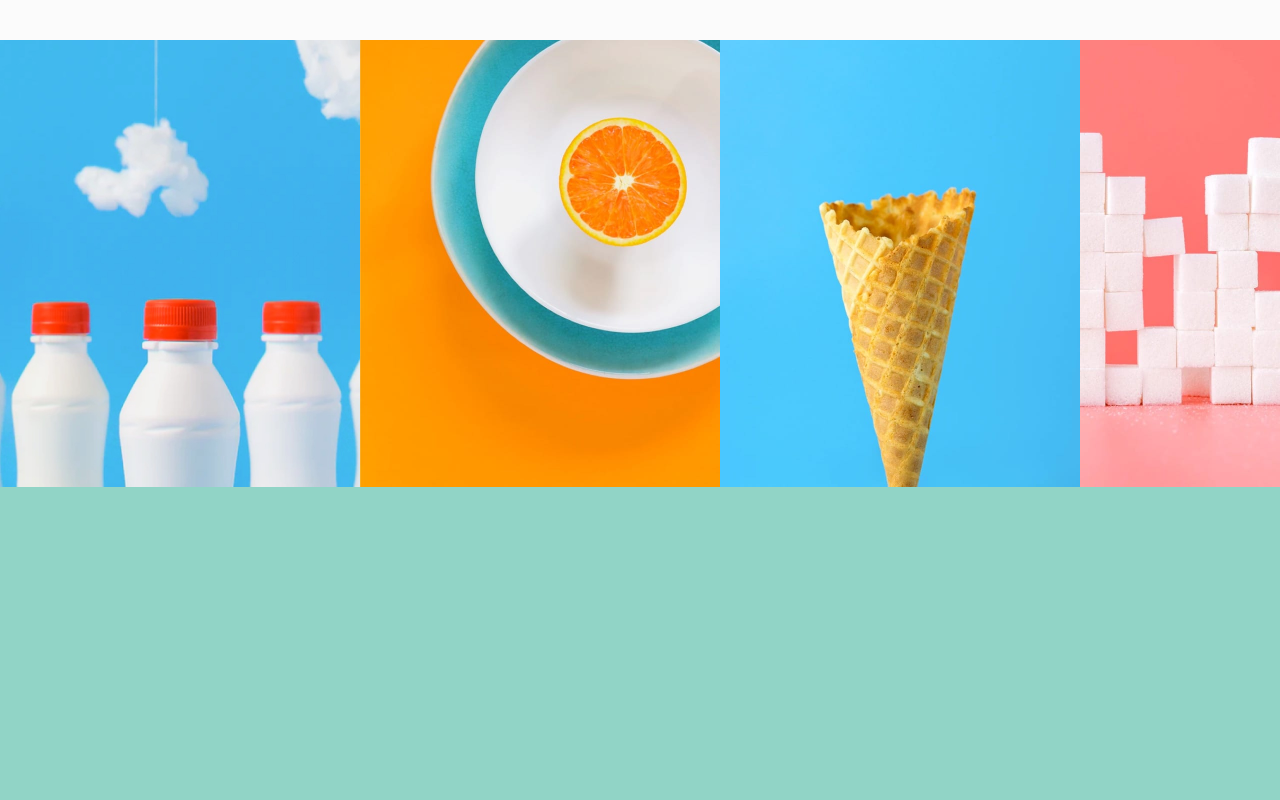
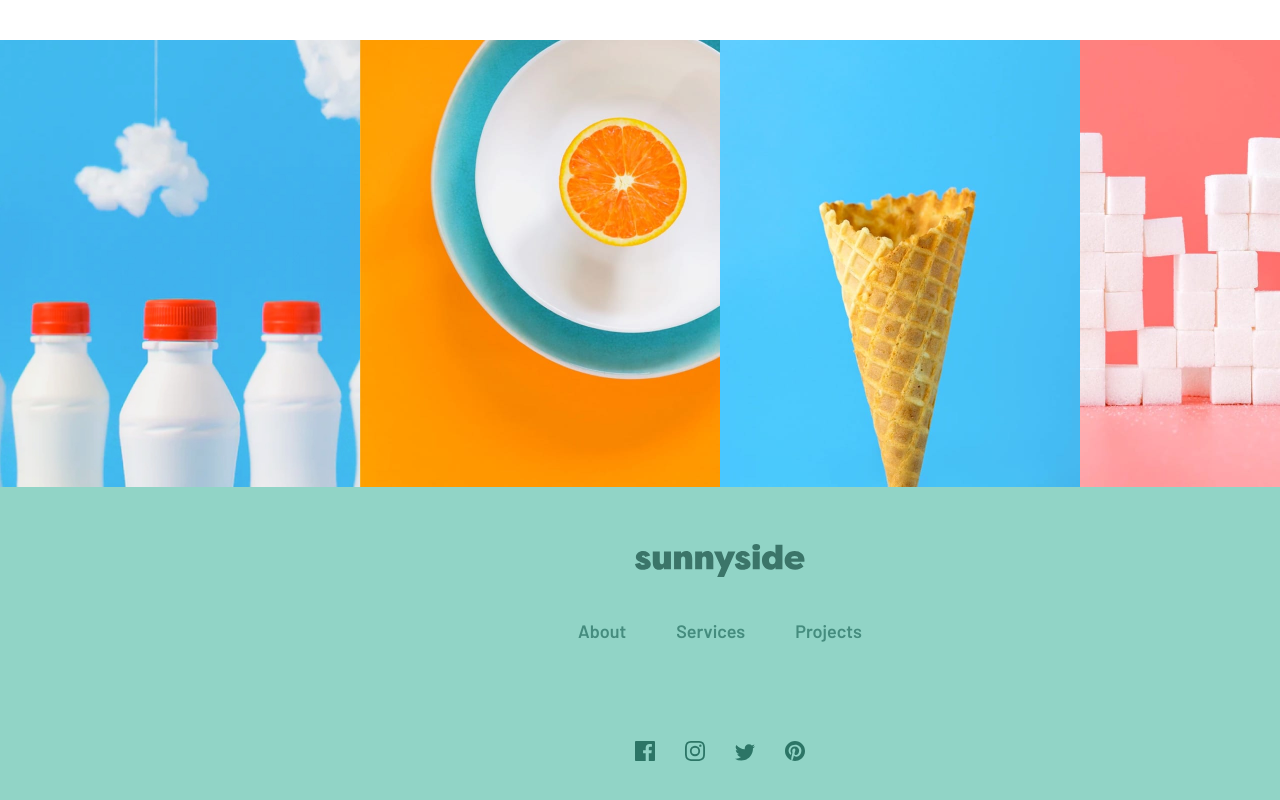
Before and after one commit to mateuszluczkowski/react-mentor-grid--sunnyside, a React (Create React App) app: page / in a window 1280 px wide. Shown: the part 3310-4110 px from the top of the page. Built offline with nearby package versions, Linux system fonts and the light colour scheme.

Commit message:
finished desktop css

```diff
--- a/src/components/ClientSection/ClientSetion.css.js
+++ b/src/components/ClientSection/ClientSetion.css.js
@@ -1,6 +1,7 @@
 import styled from "styled-components";
 
 export const ClientWrapper = styled.div`
+   background-color: ${({ theme }) => theme.colors.neutral.white};
    grid-area: client;
    display: flex;
    height: 750px;
--- a/src/components/Footer/Footer.css.js
+++ b/src/components/Footer/Footer.css.js
@@ -1,16 +1,47 @@
 import styled from "styled-components";
 
 export const FooterWrapper = styled.div`
+   display: flex;
+   flex-wrap: wrap;
+   align-items: center;
+   justify-content: center;
    grid-area: footer;
    height: 350px;
    background-color: ${({ theme }) => theme.colors.primary.LightModerateCyan};
    color: ${({ theme }) => theme.colors.primary.DarkModerateCyan};
+   font-weight: 600;
 `;
-
+export const Content = styled.div`
+   display: flex;
+   height: 80%;
+   flex-direction: column;
+   justify-content: center;
+   //    align-items: center;
+`;
+export const LogoWrapper = styled.div`
+   text-align: center;
+`;
 export const Logo = styled.img.attrs(({ logo }) => ({
    src: logo,
-}))``;
-export const Menu = styled.ul``;
-export const MenuItem = styled.li``;
-export const SocialMedia = styled.div``;
-export const SocialMediaIcon = styled.img``;
+}))`
+   height: 33px;
+   filter: invert(46%) sepia(59%) saturate(304%) hue-rotate(118deg)
+      brightness(65%) contrast(90%);
+   margin-bottom: 15px;
+`;
+export const Menu = styled.ul`
+   display: flex;
+   list-style: none;
+   margin-bottom: 60px;
+`;
+export const MenuItem = styled.li`
+   margin: 25px;
+`;
+export const SocialMedia = styled.div`
+   text-align: center;
+`;
+export const SocialMediaIcon = styled.img.attrs(({ icon }) => ({
+   src: icon,
+}))`
+   margin: 15px;
+`;
--- a/src/components/Footer/Footer.js
+++ b/src/components/Footer/Footer.js
@@ -1,5 +1,35 @@
-import { FooterWrapper } from "./Footer.css";
+import {
+   Content,
+   FooterWrapper,
+   Logo,
+   LogoWrapper,
+   Menu,
+   MenuItem,
+   SocialMedia,
+   SocialMediaIcon,
+} from "./Footer.css";
+import { socialIcons, navLinks } from "data";
+import logo from "assets/img/logo.svg";
 const Footer = () => {
-   return <FooterWrapper></FooterWrapper>;
+   return (
+      <FooterWrapper>
+         <Content>
+            <LogoWrapper>
+               <Logo logo={logo} />
+            </LogoWrapper>
+            <Menu>
+               {navLinks.map((link, index) => {
+                  if (index === navLinks.length - 1) return null;
+                  return <MenuItem key={link}>{link}</MenuItem>;
+               })}
+            </Menu>
+            <SocialMedia>
+               {socialIcons.map((icon) => (
+                  <SocialMediaIcon key={icon.name} icon={icon.icon} />
+               ))}
+            </SocialMedia>
+         </Content>
+      </FooterWrapper>
+   );
 };
 export default Footer;
--- a/src/components/Gallery/Gallery.js
+++ b/src/components/Gallery/Gallery.js
@@ -17,7 +17,6 @@ const Picture = styled.img.attrs(({ picture, alt }) => ({
 `;
 
 const Gallery = () => {
-   console.log(gallery);
    return (
       <GalleryWrapper>
          {gallery.map(({ id, picture, alt }) => (
--- a/src/data/index.js
+++ b/src/data/index.js
@@ -1,3 +1,5 @@
 export { backgroundTiles, tiles } from "./tiles";
 export { default as clientReviews } from "./clientReviews";
 export { default as gallery } from "./gallery";
+export { default as socialIcons } from "./socialIcons";
+export { default as navLinks } from "./navLinks";
--- /dev/null
+++ b/src/data/socialIcons.js
@@ -0,0 +1,12 @@
+import facebook from "assets/img/icon-facebook.svg";
+import instagram from "assets/img/icon-instagram.svg";
+import twitter from "assets/img/icon-twitter.svg";
+import pinterest from "assets/img/icon-pinterest.svg";
+
+const socialIcons = [
+   { id: 1, name: "facebook", icon: facebook },
+   { id: 2, name: "instagram", icon: instagram },
+   { id: 3, name: "twitter", icon: twitter },
+   { id: 4, name: "pinterest", icon: pinterest },
+];
+export default socialIcons;
--- a/src/utils/GlobalStyle.js
+++ b/src/utils/GlobalStyle.js
@@ -8,7 +8,7 @@ const GlobalStyle = createGlobalStyle`
 }
 
 #root, body {
-    background: #FBFBFB;
+    background: #EFEFEF;
     font-family: ${({ theme }) => theme.font.family.barlow.rules};
     font-size: ${({ theme }) => theme.font.fontSize};
     min-height: 100vh;
```
